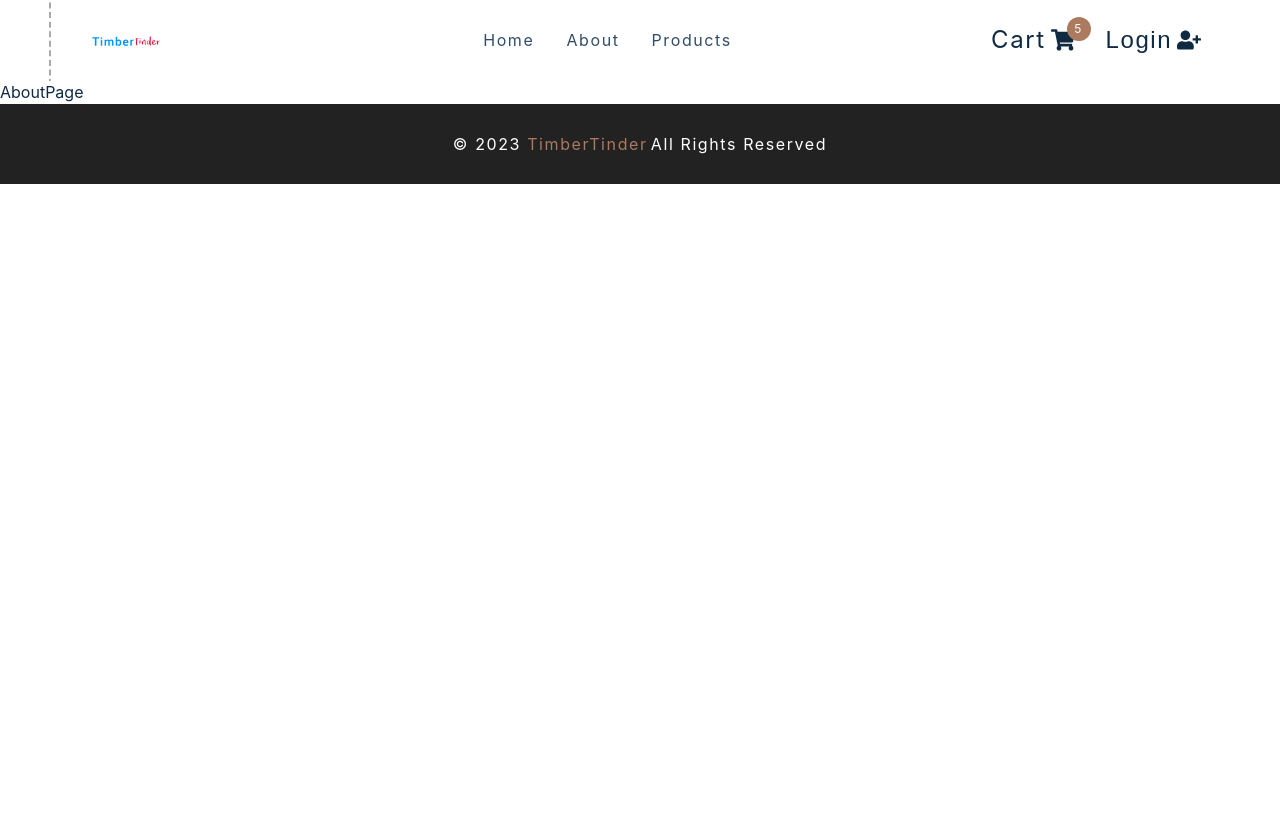
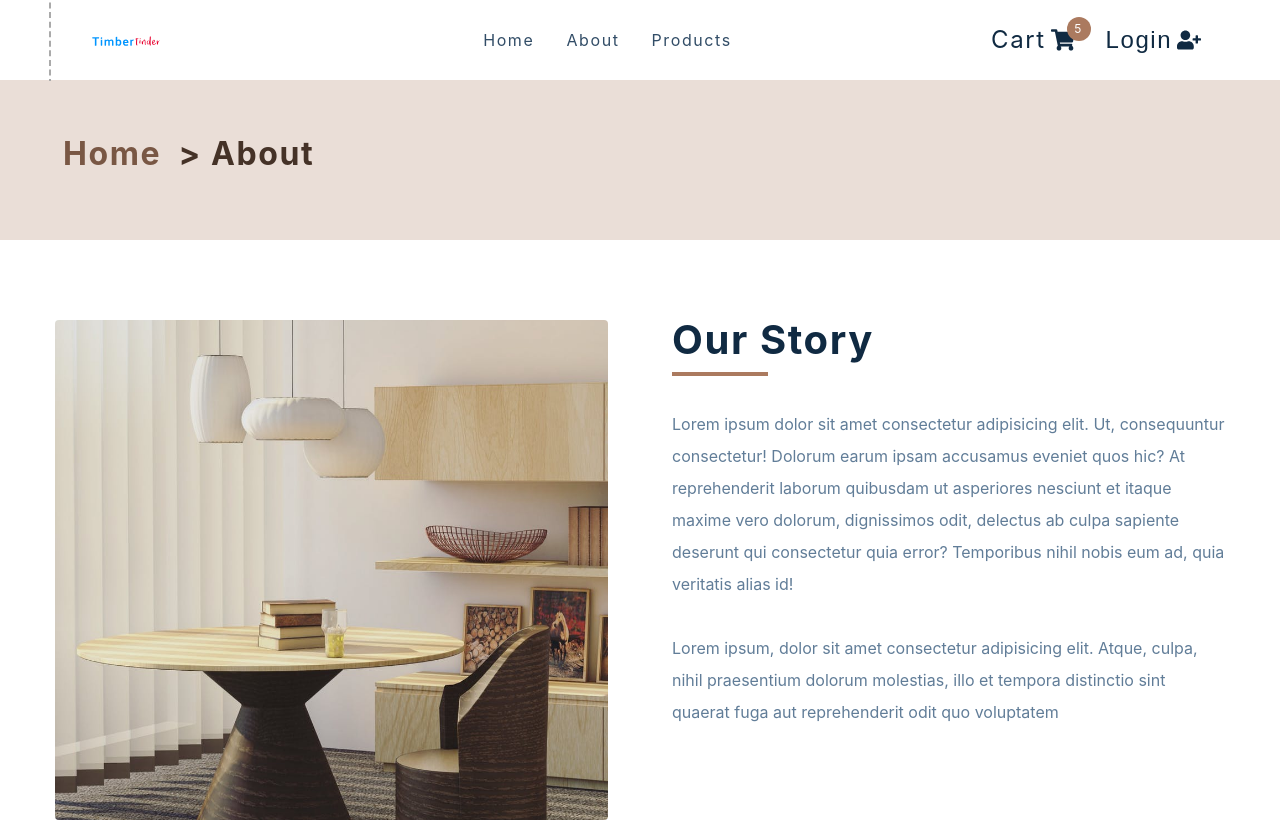
Before and after one commit to UsamaBhakrani/Ecommerce-React, a React app: page /about in a window 1280 px wide. Shown: the top 822 px of the page. Before the commit the page ends 800 px from the top, so only its background shows below. Built offline with nearby package versions, Linux system fonts and the light colour scheme; the HTML template or start-up script is replaced by a standard one.

Commit message:
About Hero and Dynamic Path Display

```diff
--- a/src/components/Hero.jsx
+++ b/src/components/Hero.jsx
@@ -1,8 +1,16 @@
 import styled from "styled-components";
 import { Link } from "react-router-dom";
 
-const Hero = () => {
-  return <h4>page hero</h4>;
+const Hero = ({ title }) => {
+  return (
+    <Wrapper>
+      <div className="section-center">
+        <h3>
+          <Link to="/">Home</Link> {">"} {title}
+        </h3>
+      </div>
+    </Wrapper>
+  );
 };
 
 const Wrapper = styled.section`
--- a/src/pages/AboutPage.jsx
+++ b/src/pages/AboutPage.jsx
@@ -1,10 +1,36 @@
 import { styled } from "styled-components";
 import { Hero } from "../components";
 import { Link } from "react-router-dom";
-
+import hero from "../assets/hero-2.jpeg";
 
 const AboutPage = () => {
-  return <div>AboutPage</div>;
+  return (
+    <main>
+      <Hero title='About' />
+      <Wrapper className="page section section-center">
+        <img src={hero} alt="nice desk" />
+        <article>
+          <div className="title">
+            <h2>our story</h2>
+            <div className="underline"></div>
+          </div>
+          <p>
+            Lorem ipsum dolor sit amet consectetur adipisicing elit. Ut,
+            consequuntur consectetur! Dolorum earum ipsam accusamus eveniet quos
+            hic? At reprehenderit laborum quibusdam ut asperiores nesciunt et
+            itaque maxime vero dolorum, dignissimos odit, delectus ab culpa
+            sapiente deserunt qui consectetur quia error? Temporibus nihil nobis
+            eum ad, quia veritatis alias id!
+          </p>
+          <p>
+            Lorem ipsum, dolor sit amet consectetur adipisicing elit. Atque,
+            culpa, nihil praesentium dolorum molestias, illo et tempora
+            distinctio sint quaerat fuga aut reprehenderit odit quo voluptatem
+          </p>
+        </article>
+      </Wrapper>
+    </main>
+  );
 };
 
 const Wrapper = styled.section`
@@ -33,6 +59,6 @@ const Wrapper = styled.section`
   @media (min-width: 992px) {
     grid-template-columns: 1fr 1fr;
   }
-`
+`;
 
 export default AboutPage;
--- a/src/pages/CheckOutPage.jsx
+++ b/src/pages/CheckOutPage.jsx
@@ -1,9 +1,17 @@
-import React from 'react'
+import { styled } from "styled-components";
+import { Hero } from "../components";
 
 const CheckoutPage = () => {
   return (
-    <div>CheckoutPage</div>
-  )
-}
+    <main>
+      <Hero title="Checkout" />
+      <Wrapper className="page">
+        <h2>CheckOut Here</h2>
+      </Wrapper>
+    </main>
+  );
+};
 
-export default CheckoutPage
+const Wrapper = styled.div``;
+
+export default CheckoutPage;
```
Also changed, not shown: src/assets/hero-2.jpeg (added).
